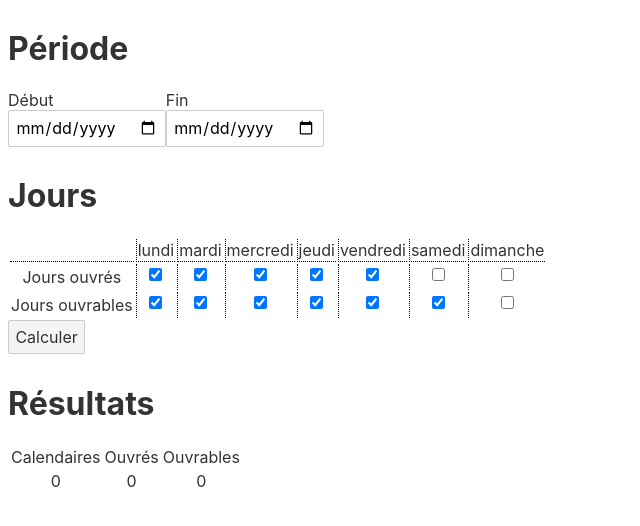
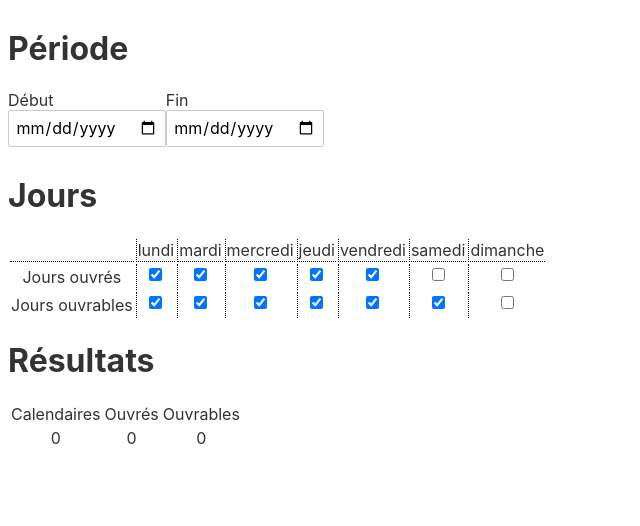
Before and after one commit to b3b00/daysCounter, a Svelte app: page / in a window 1280 px wide. Shown: the top 526 px of the page, without its empty margins (0-640 px from the left). Built offline with nearby package versions, Linux system fonts and the light colour scheme.

Commit message:
remove button

```diff
--- a/src/App.svelte
+++ b/src/App.svelte
@@ -87,12 +87,6 @@
 </div>
 
 
-
-<button on:click={Calculate}>Calculer</button>
-
-
-
-
 <div>
 	<h1>Résultats</h1>
 
```
